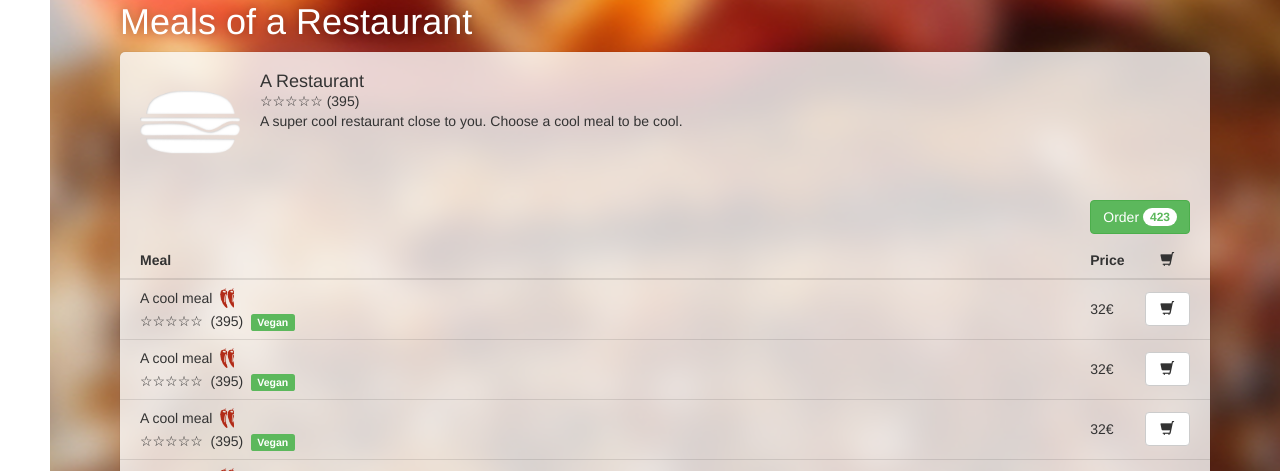
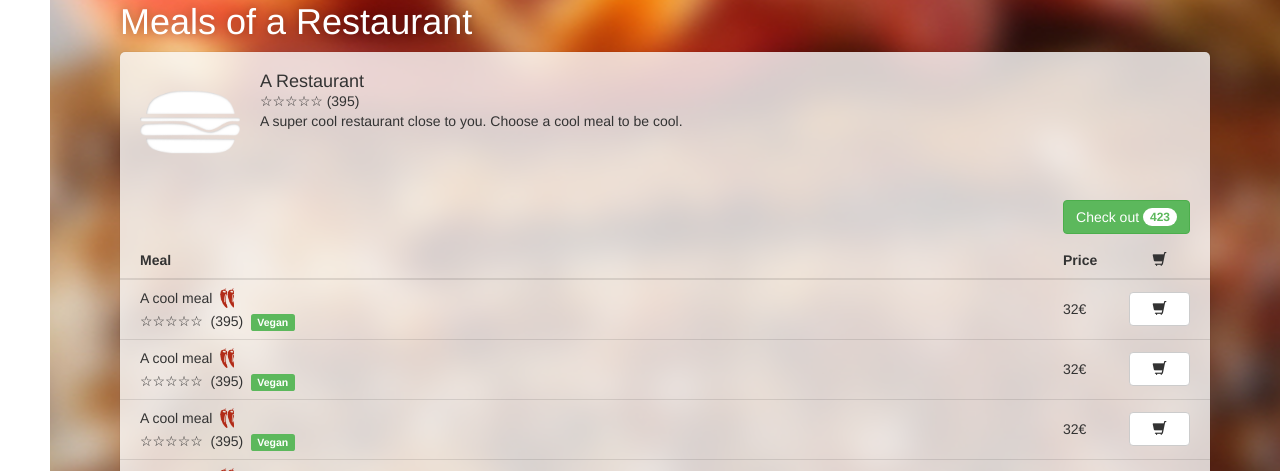
Before and after one commit to crysxd/Project-Workshop-of-Database-Systems-CS357, a PHP site: page /meals.php in a window 1280 px wide. Shown: the part 268-739 px from the top of the page. Run offline with PHP 8.4, Linux system fonts and the light colour scheme.

Commit message:
Changed text on button from order to check out

```diff
--- a/Webpage/meals.php
+++ b/Webpage/meals.php
@@ -64,7 +64,7 @@
                   <td colspan="2">
                     <!-- Go to cashier button -->
                     <a class="btn btn-success btn-block btn-shopping-cart" href="javascript:leaveTo('order.php')">
-                      Order&nbsp;<span class="badge">423</span>
+                      Check out&nbsp;<span class="badge">423</span>
                     </a>
                   </td>
                 </tr>
```
